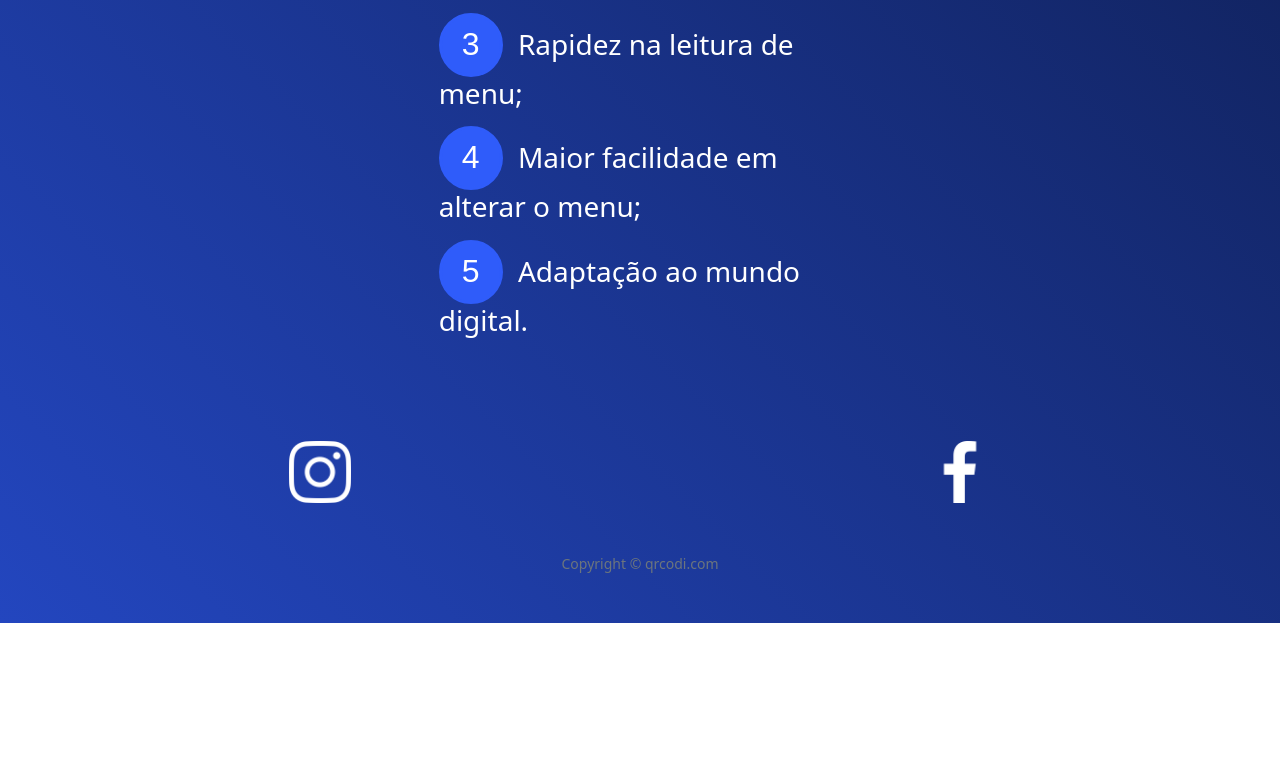
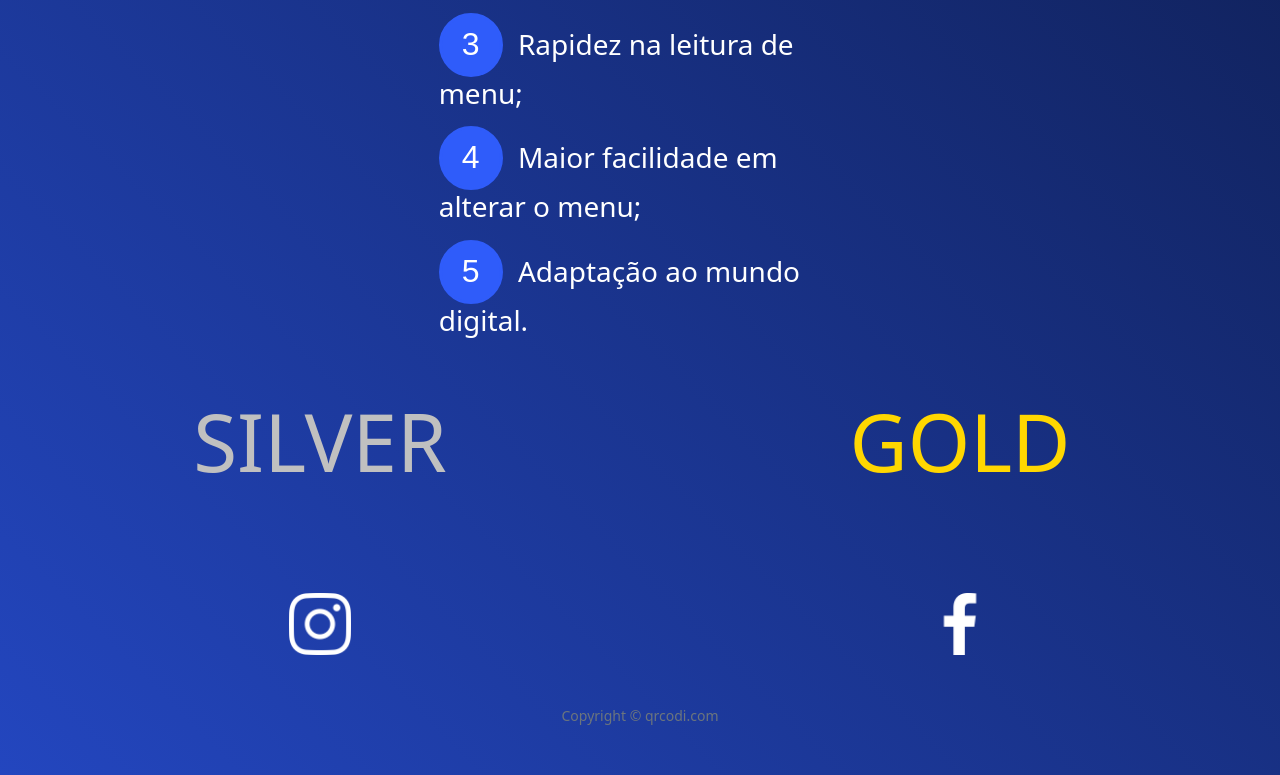
Before and after one commit to qrcodi/qrcodi.github.io, a plain HTML site: page index.html in a window 1280 px wide. Shown: the part 1450-2225 px from the top of the page. Before the commit the page ends 2073 px from the top, so only its background shows below. Drawn offline with nearby package versions, Linux system fonts and the light colour scheme.

Commit message:
start palns

```diff
--- a/index.html
+++ b/index.html
@@ -59,6 +59,17 @@
         </div>
     </div>
 
+    <div class="container-fluid">
+        <div class="row my-5">
+            <div class="col">
+                <h1 class="silver">SILVER</h1>
+            </div>
+            <div class="col">
+                <h1 class="gold">GOLD</h1>
+            </div>
+        </div>
+    </div>
+
     <footer class="pt-5 my-5 text-muted">
         <div class="container-fluid text-center">
             <div class="row mb-5">
--- a/style/style.css
+++ b/style/style.css
@@ -40,6 +40,16 @@ h3 {
     font: 32px Arial, sans-serif;
 }
 
+.silver {
+    text-align: center;
+    color: #C0C0C0;
+}
+
+.gold {
+    text-align: center;
+    color: #FFD700;
+}
+
 .sn-icons {
     width: 10%;
 }
```
